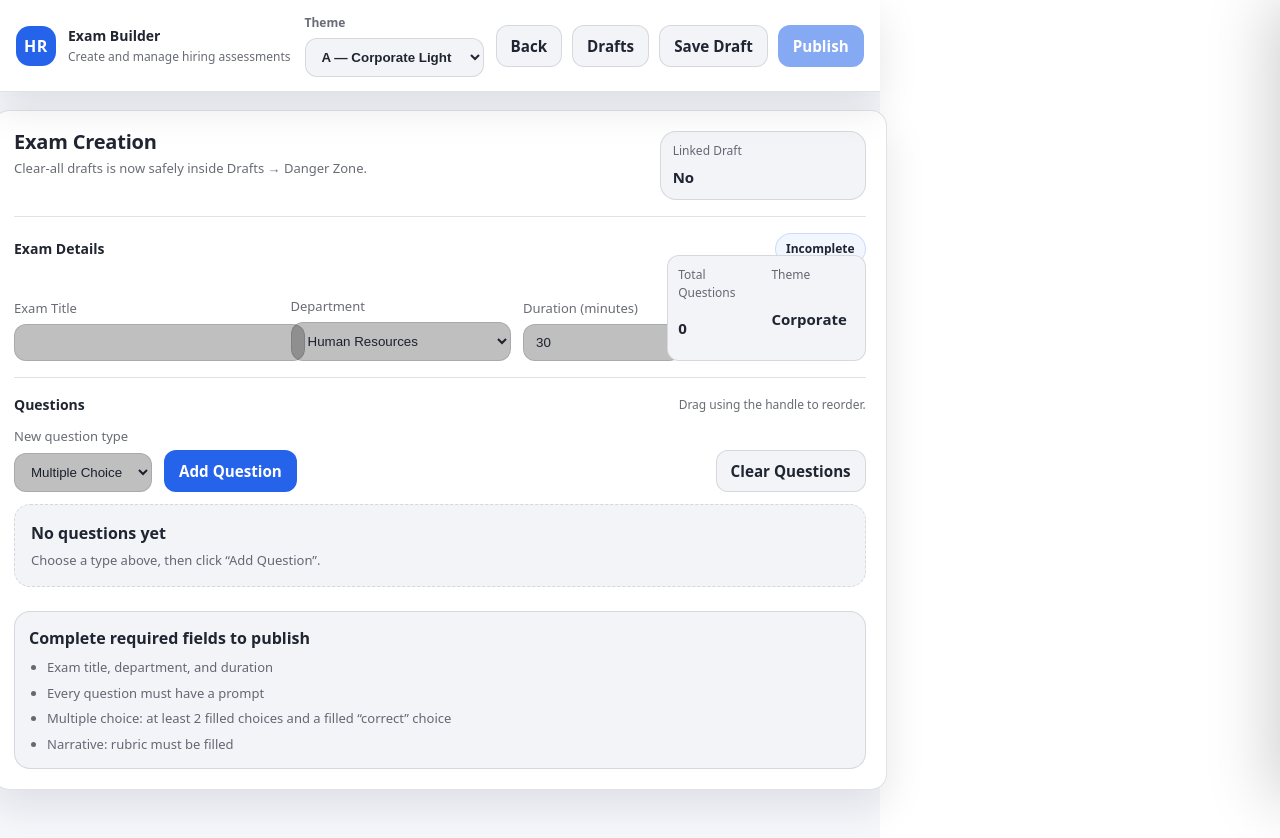
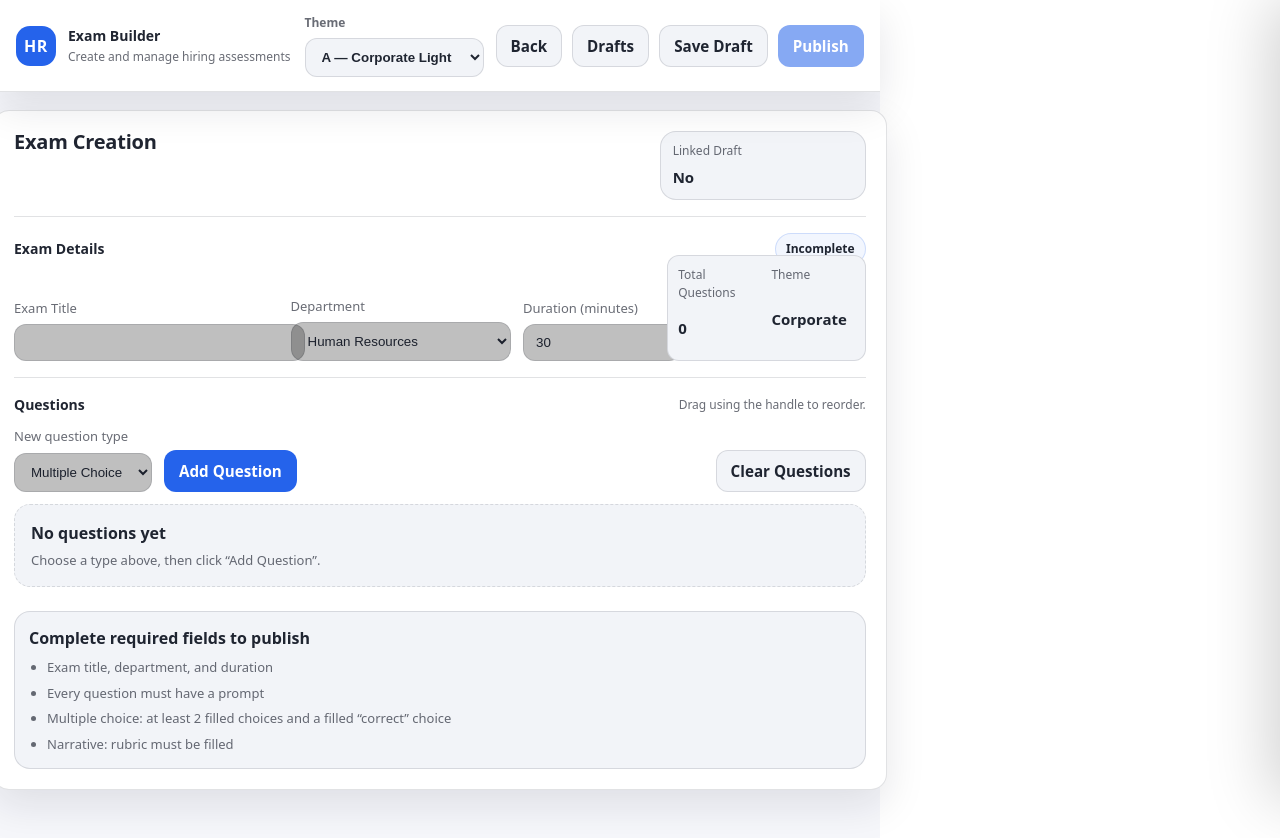
Before and after one commit to jjacobdela/school-auth-prototype, a React (Vite) app in the folder client/: page /exam-creation in a window 1280 px wide. Built offline with nearby package versions, Linux system fonts and the light colour scheme; sample sign-in values are in the browser's storage; the HTML template or start-up script is replaced by a standard one.

Commit message:
removed subtitle

```diff
--- a/client/src/pages/ExamCreation.jsx
+++ b/client/src/pages/ExamCreation.jsx
@@ -580,7 +580,6 @@ export default function ExamCreation() {
           <div className="topRow">
             <div className="pageTitleArea">
               <h1 className="pageTitle">Exam Creation</h1>
-              <p className="pageSubtitle">Clear-all drafts is now safely inside Drafts → Danger Zone.</p>
             </div>
 
             <div className="draftIndicator">
```
